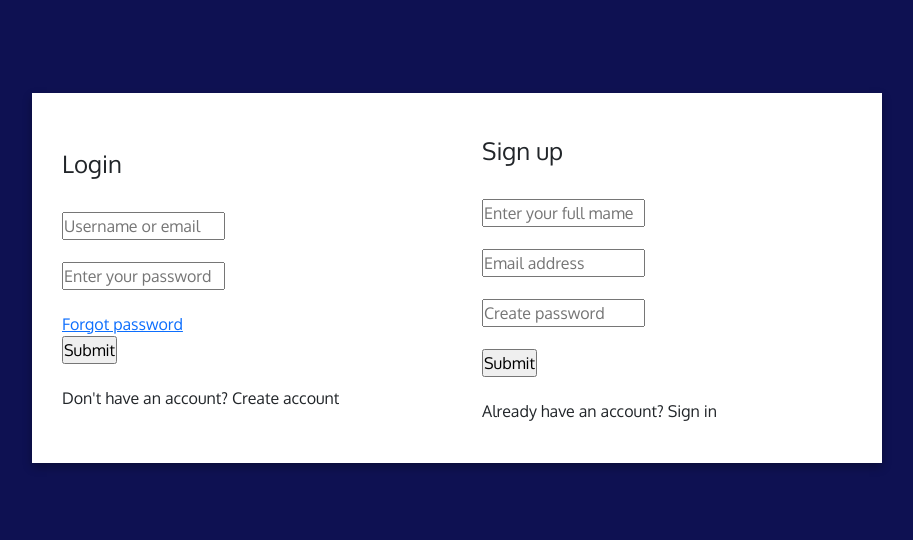
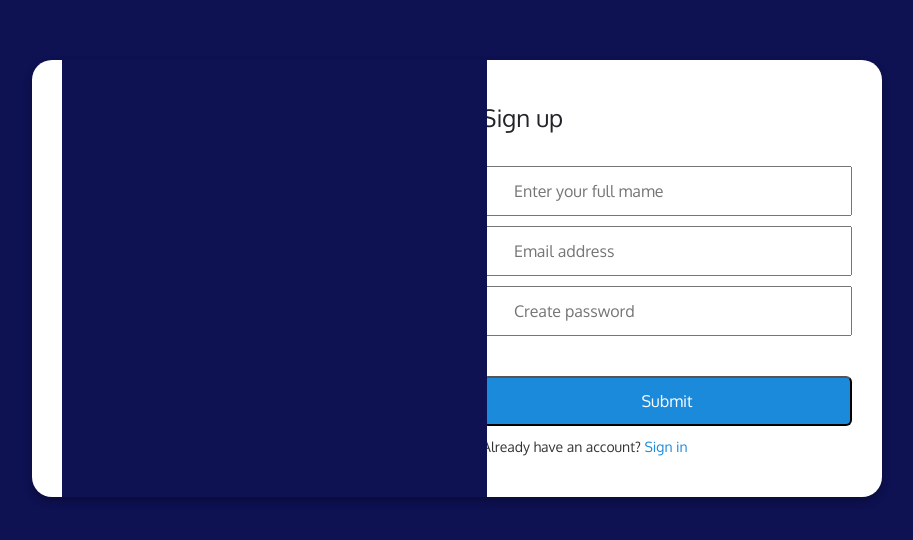
Before and after one commit to Dapada/sabbath-school-02, a plain HTML site: page index.html in a window 1280 px wide. Shown: the part 122-662 px from the top of the page, without its empty margins (183-1096 px from the left). Drawn offline with Linux system fonts and the light colour scheme; files whose address does not match are found by name.

Commit message:
Update style.css

```diff
--- a/style.css
+++ b/style.css
@@ -25,11 +25,25 @@ body {
 
 
 .container {
+	position: relative;
 	max-width: 850px;
 	width: 100%;
 	background: #fff;
 	padding: 40px 30px;
 	box-shadow: 0 4px 9px rgb(0, 0, 0, 0.3);
+	border-radius: 20px;
+}
+
+
+.container .cover {
+	position: absolute;
+	top: 0;
+	left: 50;
+	height: 100%;
+	width: 50%;
+	background: #0e1152;
+	z-index: 98;
+	/*background-color: #0e1152;*/
 }
 
 
@@ -70,4 +84,63 @@ form .form-content .input-boxes {
 form .form-content .input-box {
 	height: 50px;
 	width: 100%;
+	margin: 10px 0;
+	position: relative;
 }
+
+
+.form-content .input-box input {
+	height: 100%;
+	width: 100%;
+	padding: 0 30px;
+}
+
+
+.form-content .input-box input:focus
+.form-content .input-box input:valid{
+	border-color: #1c8adb;
+}
+
+
+form .form-content .text {
+	font-size: 14px;
+	font-weight: 500;
+	color: #333;
+}
+
+
+form .form-content .text a {
+	text-decoration: none;
+}
+
+
+form .form-content .text a:hover {
+	text-decoration: underline;
+}
+
+
+form .form-content .button {
+	color: #fff;
+	margin-top: 40px;
+}
+
+
+form .form-content .button input {
+	color: #fff;
+	background: #1c8adb;
+	border-radius: 6px;
+	padding: 0;
+	cursor: pointer;
+	transition: all 0.4s ease;
+}
+
+
+form .form-content label {
+	color: #1c8adb;
+	cursor: pointer;
+}
+
+
+form .form-content label:hover {
+	text-decoration: underline;
+}
```
